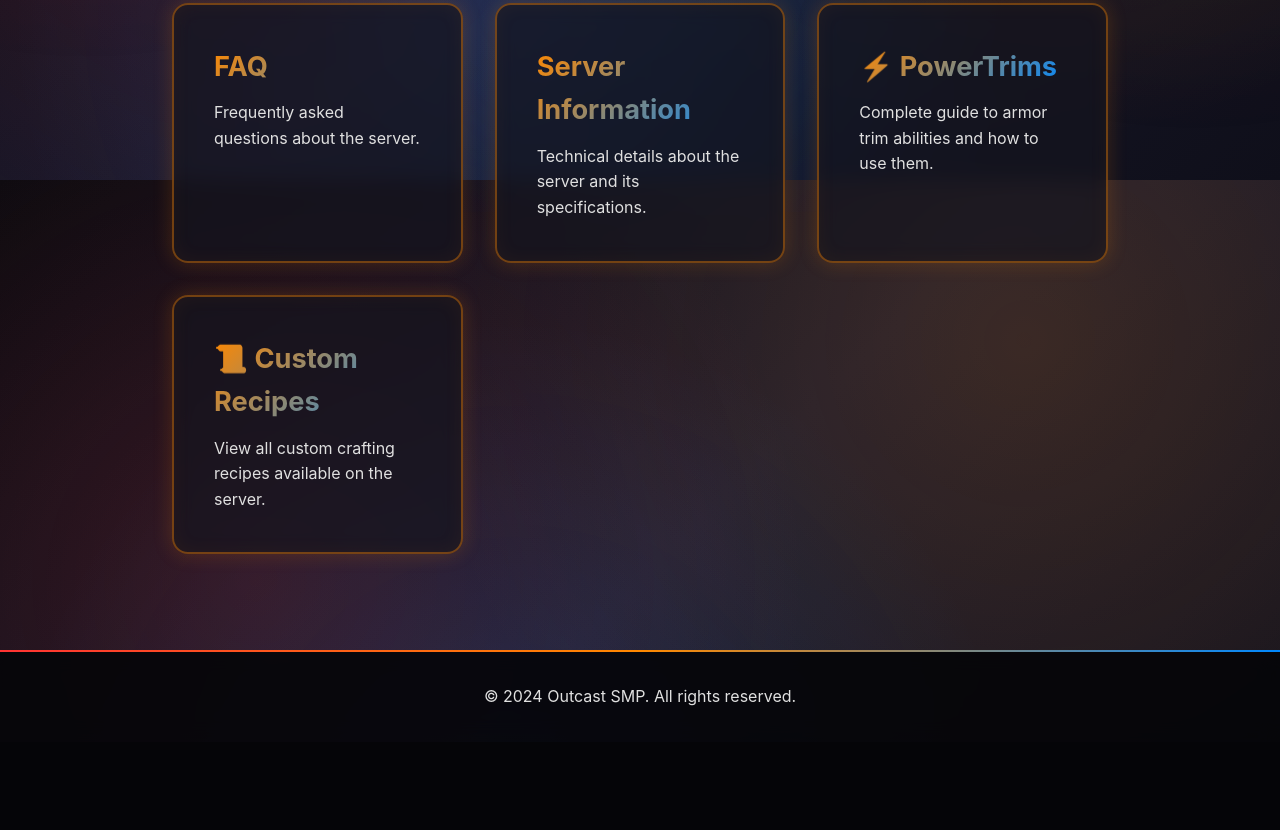
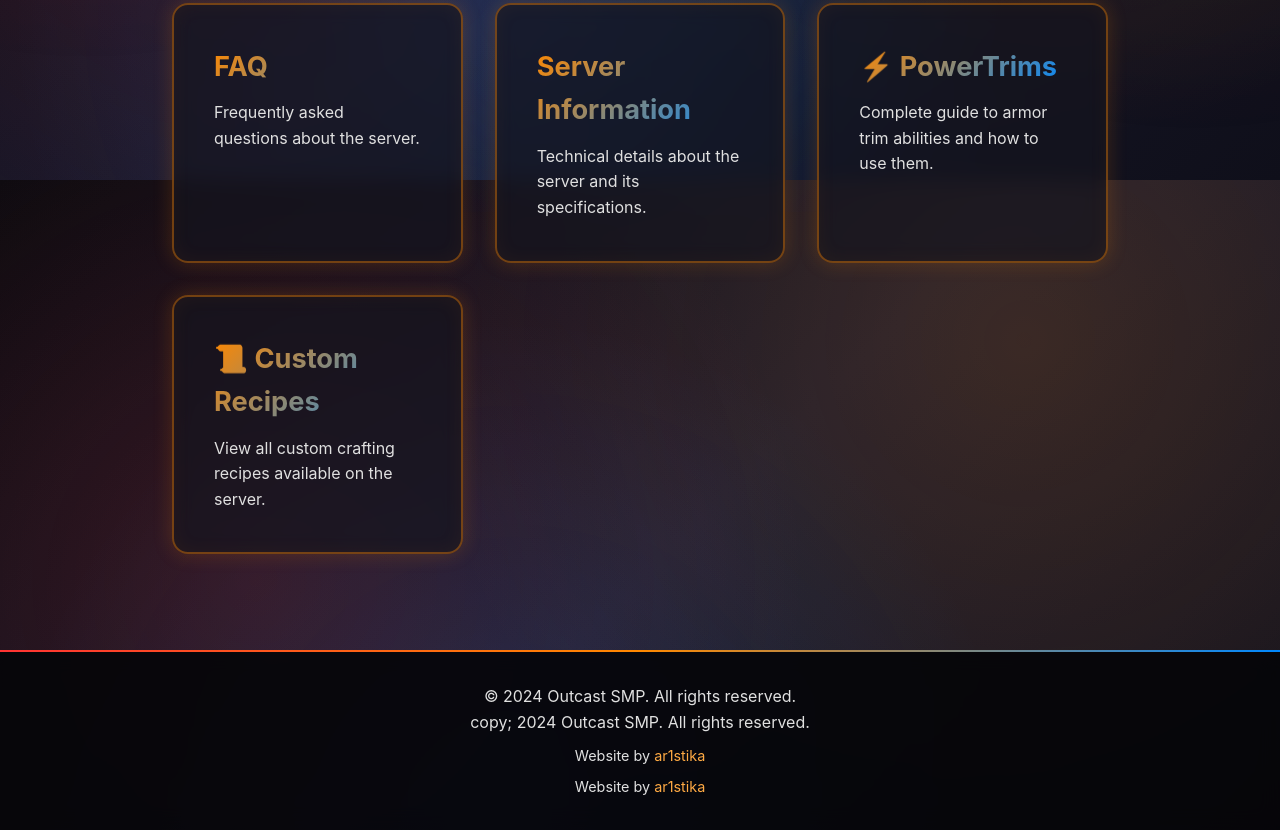
Before and after one commit to RunningOnChocolateMilk/outcastsmp, a website: page public/knowledge/index.html in a window 1280 px wide. Shown: the part 620-1450 px from the top of the page. Before the commit the page ends 1362 px from the top, so only its background shows below. Drawn offline with Linux system fonts and the light colour scheme.

Commit message:
Add footer credit: Website by ar1stika

```diff
--- a/public/knowledge/index.html
+++ b/public/knowledge/index.html
@@ -67,7 +67,13 @@
 
     <footer class="footer">
         <div class="container">
-            <p>&copy; 2024 Outcast SMP. All rights reserved.</p>
+            <p>            <p>&copy; 2024 Outcast SMP. All rights reserved.</p>copy; 2024 Outcast SMP. All rights reserved.</p>
+            <p style="margin-top: 0.5rem; font-size: 0.9rem;">
+                Website by <a href="https://digitaldumpster.xyz" target="_blank" style="color: var(--orange-light); text-decoration: none;">ar1stika</a>
+            </p>
+            <p style="margin-top: 0.5rem; font-size: 0.9rem;">
+                Website by <a href="https://digitaldumpster.xyz" target="_blank" style="color: var(--orange-light); text-decoration: none;">ar1stika</a>
+            </p>
         </div>
     </footer>
 </body>
```
Also changed, not shown: public/index.html (+3 -0 lines), public/knowledge/anarchy.html (+4 -1 lines), public/knowledge/faq.html (+4 -1 lines), public/knowledge/getting-started.html (+3 -0 lines), public/knowledge/mods.html (+4 -1 lines), public/knowledge/powertrims.html (+4 -1 lines), public/knowledge/recipes.html (+4 -1 lines), public/knowledge/rules.html (+7 -1 lines), public/knowledge/server-info.html (+4 -1 lines), public/knowledge/survival.html (+4 -1 lines).
